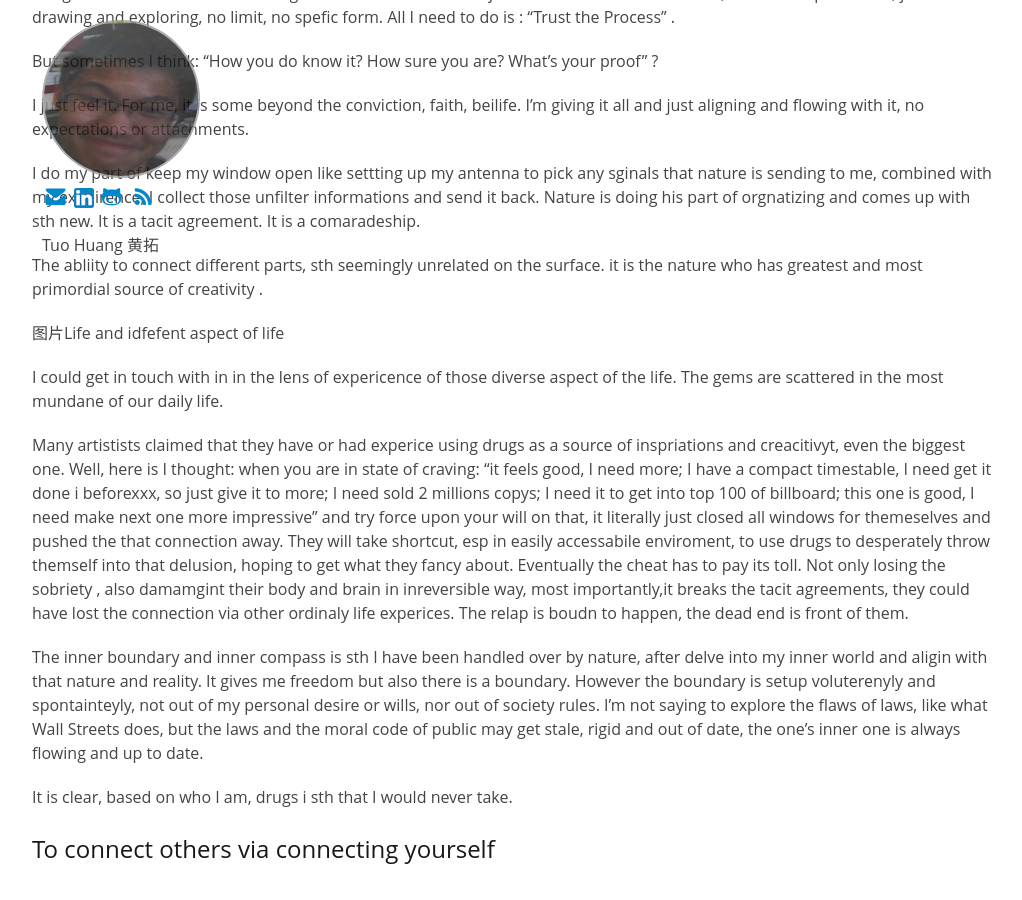
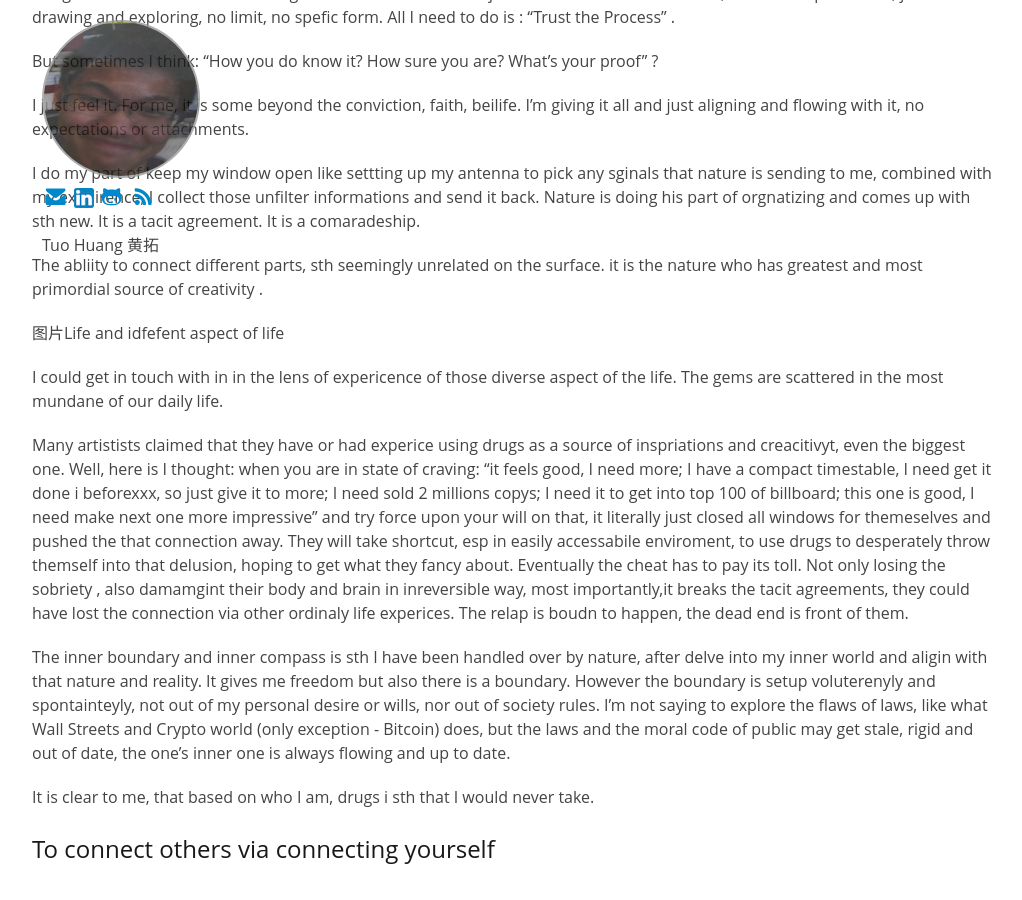
Before and after one commit to tuo/tuo.github.io, a Jekyll site: the page built from midlife crisis as programmer and AI.md, in a window 1280 px wide and 900 px high, scrolled down 4175 px. Shown: the whole window, without its empty margins (128-1150 px from the left). Built offline with Jekyll 4.4.1, drawn with Linux system fonts in a browser that asks for light colours; our own code applies the rules of GitHub Pages for plain Markdown files.

Commit message:
commited

```diff
--- a/midlife crisis as programmer and AI.md
+++ b/midlife crisis as programmer and AI.md
@@ -106,8 +106,8 @@
 
 Many artistists claimed that they have or had experice using drugs as a source of inspriations and creacitivyt, even the biggest one. Well, here is I thought: when you are in state of  craving:  "it feels good, I need more; I have a compact timestable, I need get it done i beforexxx, so just give it to more; I need sold 2 millions copys; I need it to get into top 100 of billboard; this one is good, I need make next one more impressive" and try force upon your will on that,  it literally just closed all windows for themeselves and pushed the that connection away. They will take shortcut, esp in easily accessabile enviroment, to use drugs to desperately throw themself into that delusion, hoping to get what they fancy about.  Eventually the cheat has to pay its toll. Not only losing the sobriety , also damamgint their body and brain in inreversible way, most importantly,it breaks the tacit agreements,  they could have lost the connection via other ordinaly life experices. The relap is boudn to happen, the dead end is front of them.
 
-The inner boundary and inner compass is sth I have been handled over by nature, after delve into my inner world and aligin with that nature and reality.  It gives me freedom but also there is a boundary. However the boundary is setup voluterenyly and spontainteyly, not out of my personal desire or wills, nor out of society rules. I'm not saying to explore the flaws of laws, like what Wall Streets does, but the laws and the moral code of public may get stale, rigid and out of date, the one's inner one is always flowing and up to date.
+The inner boundary and inner compass is sth I have been handled over by nature, after delve into my inner world and aligin with that nature and reality.  It gives me freedom but also there is a boundary. However the boundary is setup voluterenyly and spontainteyly, not out of my personal desire or wills, nor out of society rules. I'm not saying to explore the flaws of laws, like what Wall Streets and Crypto world (only exception - Bitcoin) does, but the laws and the moral code of public may get stale, rigid and out of date, the one's inner one is always flowing and up to date.
 
-It is clear, based on who I am, drugs i sth that I would never take.
+It is clear to me, that based on who I am, drugs i sth that I would never take.
 
 ## To connect others via connecting yourself
```
